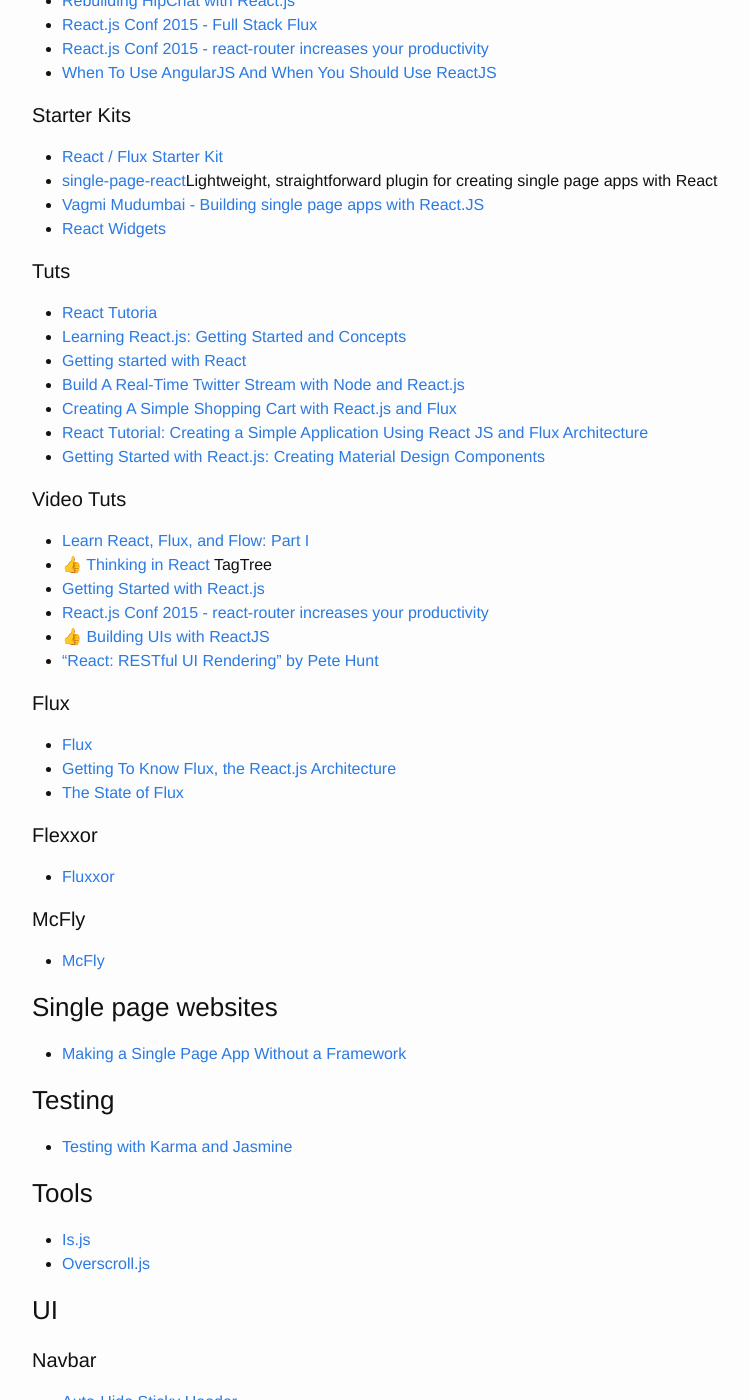
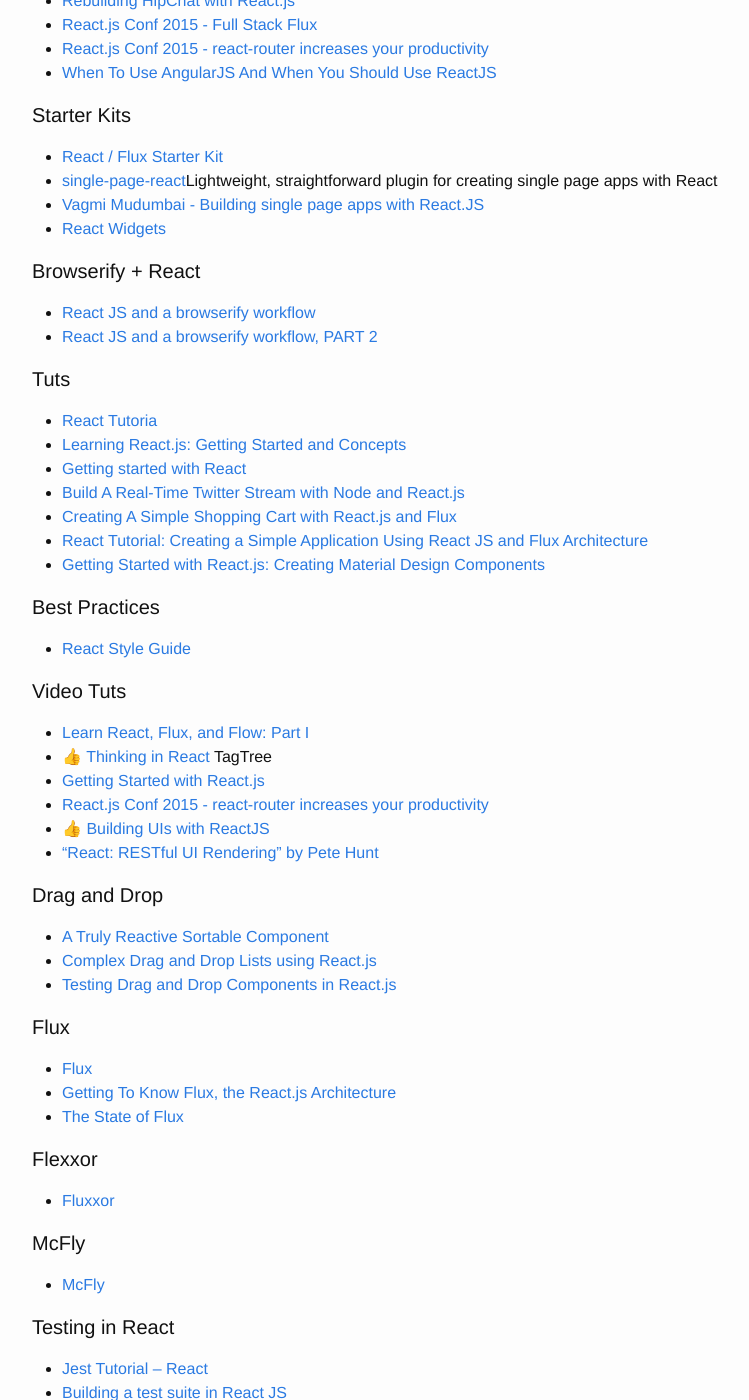
Before and after one commit to brownerd/brownerd.github.io, a Jekyll site: the page built from _posts/2015-01-01-reading-list-2015.md, in a window 1280 px wide and 1400 px high, scrolled down 12430 px. Shown: the whole window, without its empty margins (238-987 px from the left). Built offline with Jekyll 4.4.1, drawn with Linux system fonts in a browser that asks for light colours; emoji names are drawn with the system emoji font; some of the changed text lies outside the part shown.

Commit message:
testing resources

```diff
--- a/_posts/2015-01-01-reading-list-2015.md
+++ b/_posts/2015-01-01-reading-list-2015.md
@@ -728,6 +728,12 @@ A SIMPLE WEBSITE IN NODE.JS WITH EXPRESS, JADE AND STYLUS](http://www.clock.co.u
 - [React Widgets](http://jquense.github.io/react-widgets/docs/#/)
 
 
+#### Browserify + React
+- [React JS and a browserify workflow](http://christianalfoni.github.io/javascript/2014/08/15/react-js-workflow.html)
+- [React JS and a browserify workflow, PART 2](http://christianalfoni.github.io/javascript/2014/10/30/react-js-workflow-part2.html)
+
+
+
 
 
 
@@ -741,8 +747,8 @@ A SIMPLE WEBSITE IN NODE.JS WITH EXPRESS, JADE AND STYLUS](http://www.clock.co.u
 - [Getting Started with React.js: Creating Material Design Components](http://www.syncano.com/getting-started-reactjs-tutorial/http://www.syncano.com/getting-started-reactjs-tutorial/)
 
 
-
-
+#### Best Practices
+- [React Style Guide](https://reactjsnews.com/react-style-guide-patterns-i-like/)
 
 
 #### Video Tuts
@@ -755,6 +761,10 @@ A SIMPLE WEBSITE IN NODE.JS WITH EXPRESS, JADE AND STYLUS](http://www.clock.co.u
 
 
 
+#### Drag and Drop
+- [A Truly Reactive Sortable Component](http://webcloud.se/truly-reactive-sortable-component/)
+- [Complex Drag and Drop Lists using React.js](https://reactjsnews.com/complex-drag-and-drop-lists-using-react/https://reactjsnews.com/complex-drag-and-drop-lists-using-react/)
+- [Testing Drag and Drop Components in React.js](https://reactjsnews.com/testing-drag-and-drop-components-in-react-js/)
 
 
 
@@ -776,6 +786,17 @@ A SIMPLE WEBSITE IN NODE.JS WITH EXPRESS, JADE AND STYLUS](http://www.clock.co.u
 
 
 
+#### Testing in React
+- [Jest Tutorial – React](http://facebook.github.io/jest/docs/tutorial-react.htmlhttp://facebook.github.io/jest/docs/tutorial-react.html)
+- [Building a test suite in React JS](https://reactjsnews.com/building-a-test-suite-in-react-js/)
+
+
+
+
+
+
+
+
 ### Single page websites
 
 
@@ -790,7 +811,7 @@ A SIMPLE WEBSITE IN NODE.JS WITH EXPRESS, JADE AND STYLUS](http://www.clock.co.u
 
 ### Testing
 - [Testing with Karma and Jasmine](http://codepen.io/timbergus/timbergus/testing-with-karma-and-jasminehttp://codepen.io/timbergus/timbergus/testing-with-karma-and-jasmine)
-
+- [Testing JavaScript with PhantomJS](https://code.tutsplus.com/tutorials/testing-javascript-with-phantomjs--net-28243)
 
 
 
@@ -805,10 +826,31 @@ A SIMPLE WEBSITE IN NODE.JS WITH EXPRESS, JADE AND STYLUS](http://www.clock.co.u
 
 
 
+
+
+
+
 ### UI
 
 #### Navbar
 - [Auto-Hide Sticky Header](http://osvaldas.info/auto-hide-sticky-header)
+
+
+
+
+
+
+### Utilities
+
+- [Lazy JS](http://danieltao.com/lazy.js/)
+- [Underscore vs Lo-Dash](http://benmccormick.org/2014/11/12/underscore-vs-lodash/)
+
+
+
+
+
+
+
 
 
 
```
